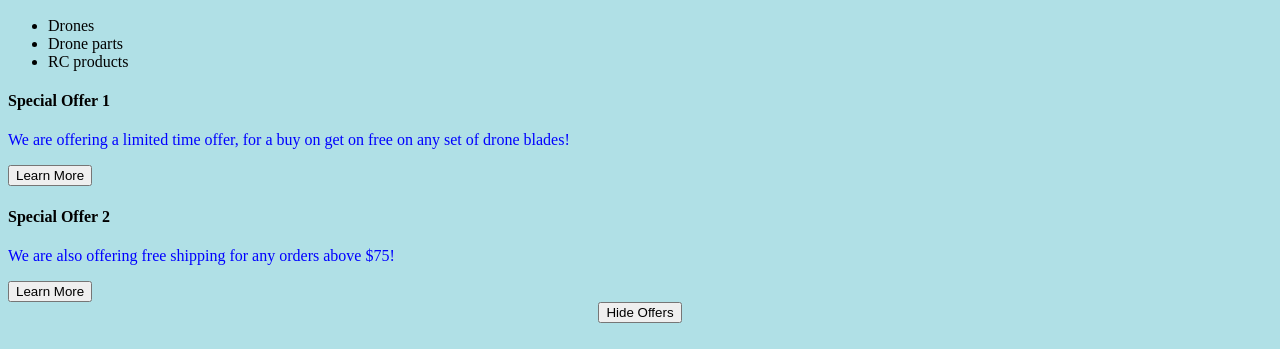
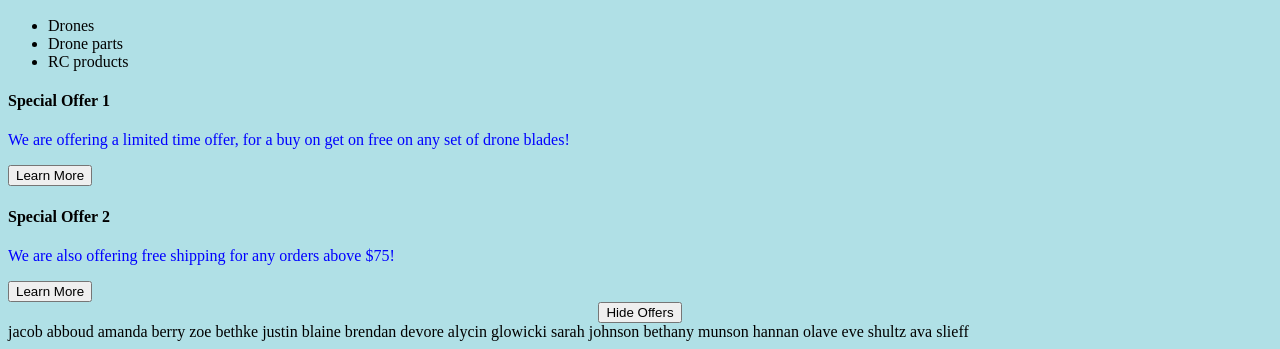
Before and after one commit to divinehubgit/smith-avga-15b, a plain HTML site: page home.html in a window 1280 px wide. Shown: the part 522-871 px from the top of the page. Drawn offline with Linux system fonts and the light colour scheme.

Commit message:
added name to home.html

```diff
--- a/home.html
+++ b/home.html
@@ -57,6 +57,18 @@
     <div style="text-align:center;">
       <button id="hidebutton" onclick="hideAds()">Hide Offers</button>
     </div>
+    <span>jacob abboud</span>
+    <span>amanda berry</span>
+    <span>zoe bethke </span>
+    <span>justin blaine</span>
+    <span>brendan devore</span>
+    <span>alycin glowicki</span>
+    <span> sarah johnson</span>
+    <span>bethany munson</span>
+    <span> hannan olave</span>
+    <span>eve shultz</span>
+    <sapn>ava slieff</span>
+
 
     <script>
       function hideAds() {
```
